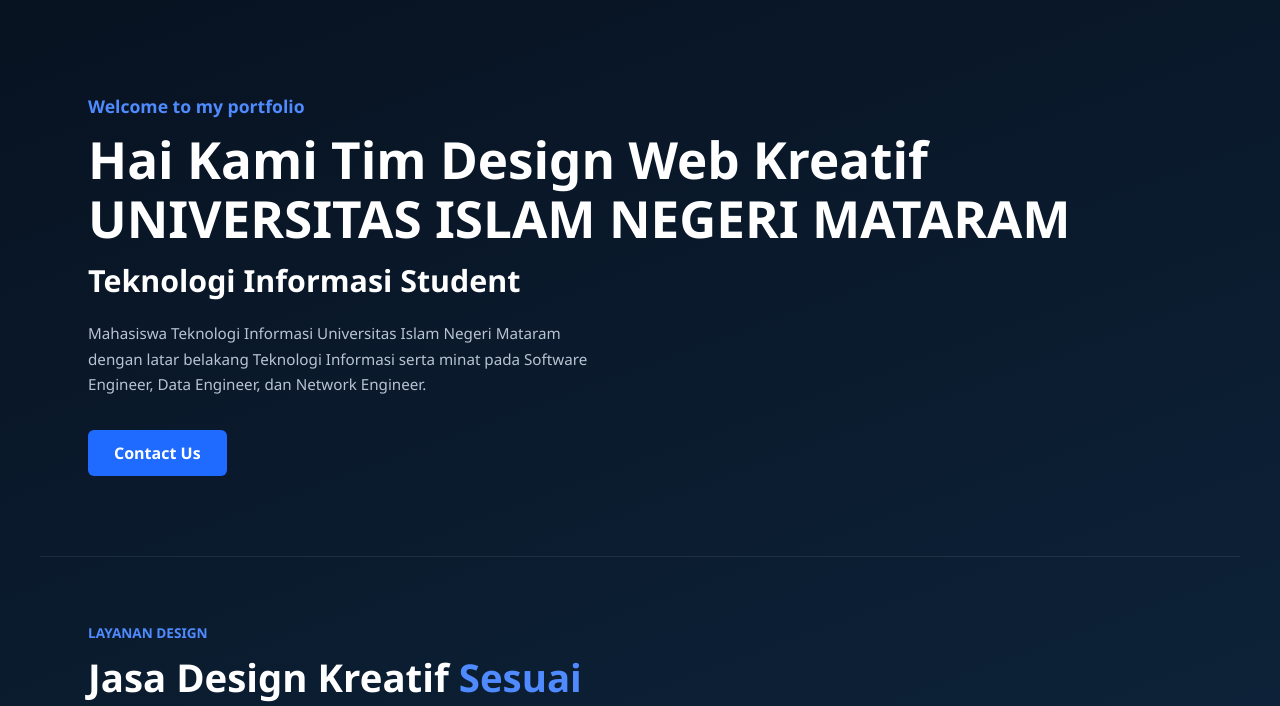
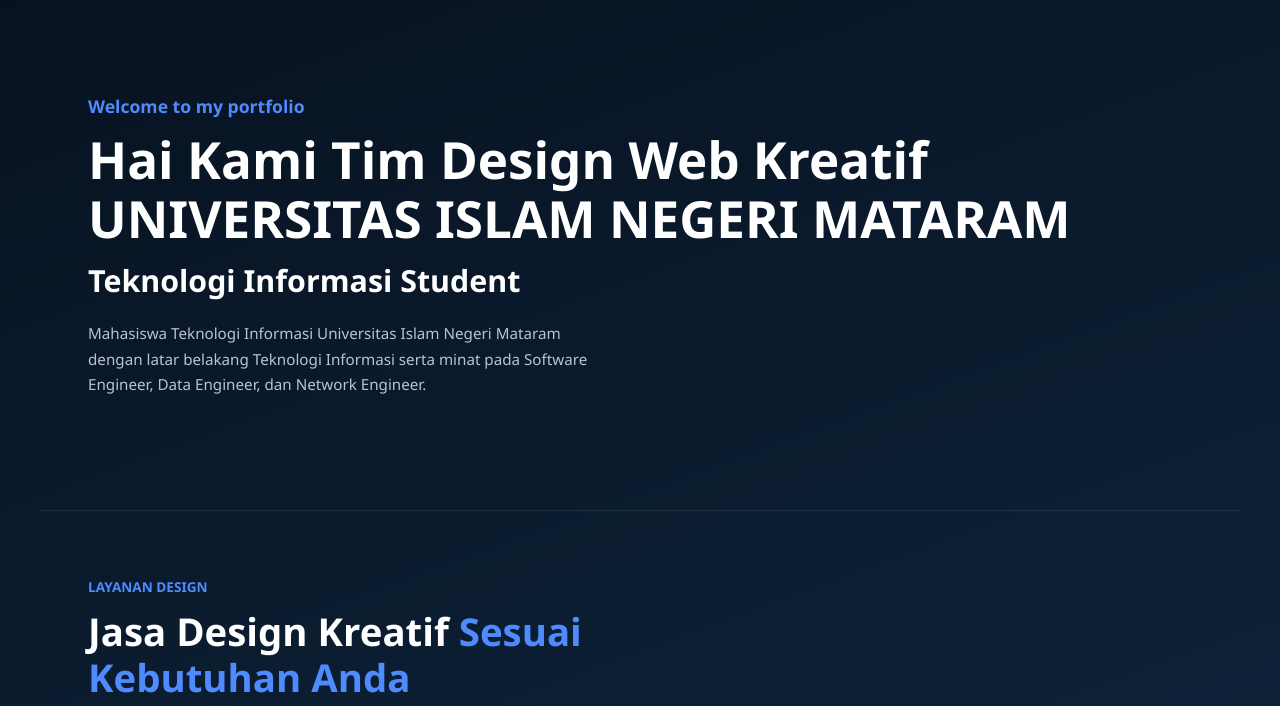
Before and after one commit to helmihusain456/ProjectWebPortofolio, a plain HTML site: page home.html in a window 1280 px wide. Shown: the part 90-796 px from the top of the page. Drawn offline with Linux system fonts and the light colour scheme.

Commit message:
Fix HTML structure and formatting issues

```diff
--- a/home.html
+++ b/home.html
@@ -27,9 +27,6 @@
                 Mahasiswa Teknologi Informasi Universitas Islam Negeri Mataram
                 dengan latar belakang Teknologi Informasi serta minat pada Software Engineer, Data Engineer, dan Network Engineer.
             </p>
-            <button class="contact-button" onclick="window.location.href='contact.html'">
-                Contact Us
-            </button>
         </section>
 
         <section id="harga" class="jasa-page">
```
